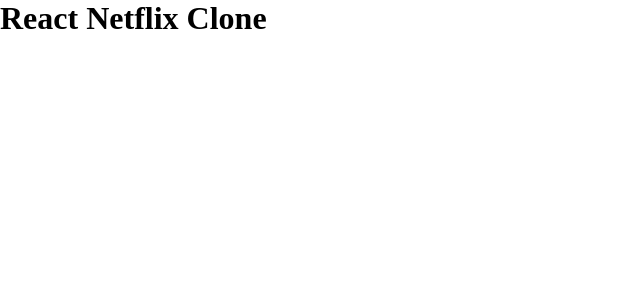
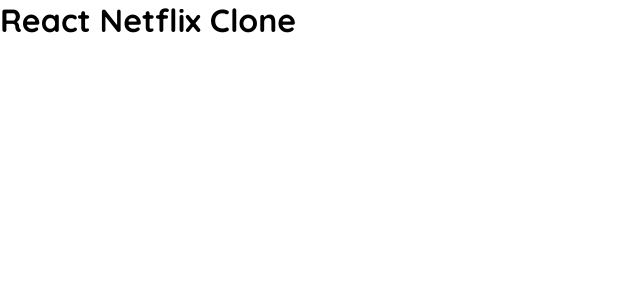
Before and after one commit to rand-singh/react-netflix-clone, a React (Create React App) app: page / in a window 1280 px wide. Shown: the top 300 px of the page, without its empty margins (0-640 px from the left). Built offline with nearby package versions, Linux system fonts and the light colour scheme.

Commit message:
Added google font

```diff
--- a/src/styles/abstracts/_fonts.scss
+++ b/src/styles/abstracts/_fonts.scss
@@ -0,0 +1 @@
+@import url('https://fonts.googleapis.com/css2?family=Quicksand:wght@300;400;500;600;700&display=swap');
--- a/src/styles/base/_typography.scss
+++ b/src/styles/base/_typography.scss
@@ -0,0 +1,4 @@
+body {
+    font-family: 'Quicksand', sans-serif;
+    -webkit-font-smoothing: antialiased;
+}
```
